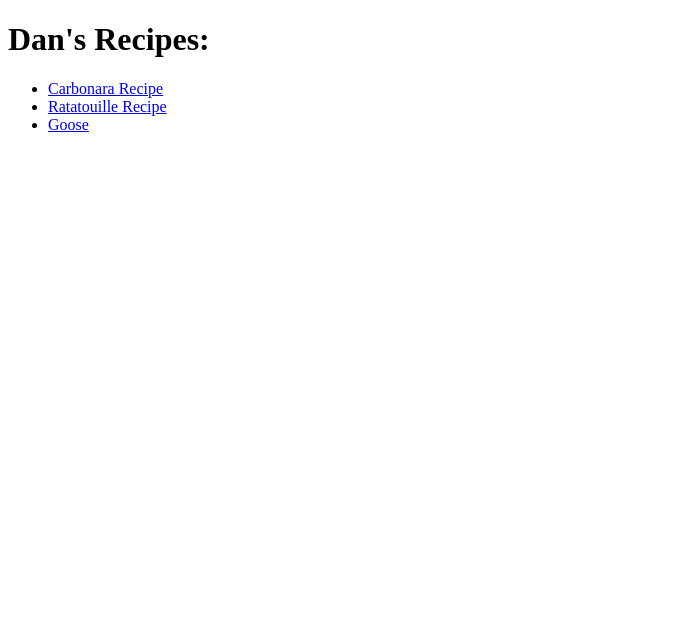
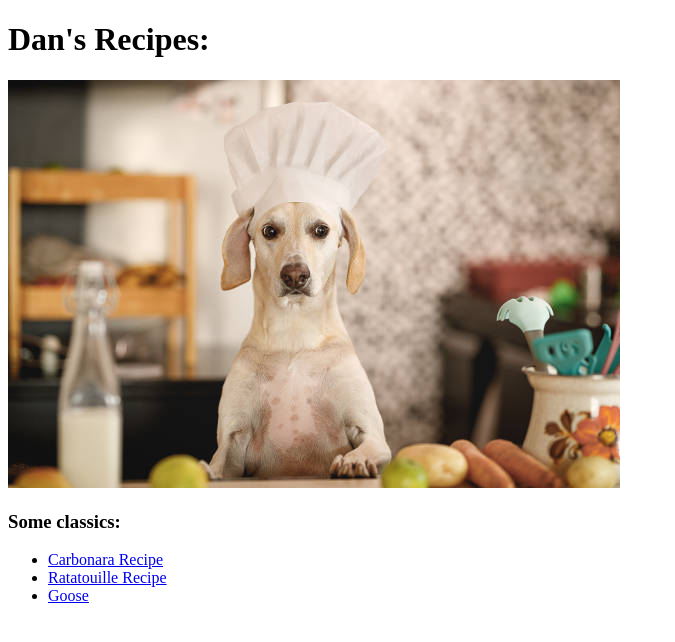
Before and after one commit to Danjm7/odin-recipes, a plain HTML site: page index.html in a window 1280 px wide. Shown: the whole page, without its empty margins (0-675 px from the left). Drawn offline with Linux system fonts and the light colour scheme.

Commit message:
Added final image

```diff
--- a/index.html
+++ b/index.html
@@ -9,6 +9,11 @@
 
 <body>
     <h1>Dan's Recipes:</h1>
+
+    <img src="recipes/recipe-images/chef.jpg" alt="Chef">
+
+    <h3>Some classics:</h3>
+
     <ul>
         <li><a href="recipes/carbonara.html">Carbonara Recipe</a></li>
         <li><a href="recipes/ratatouille.html">Ratatouille Recipe</a></li>
```
Also changed, not shown: recipes/recipe-images/chef.jpg (added).
